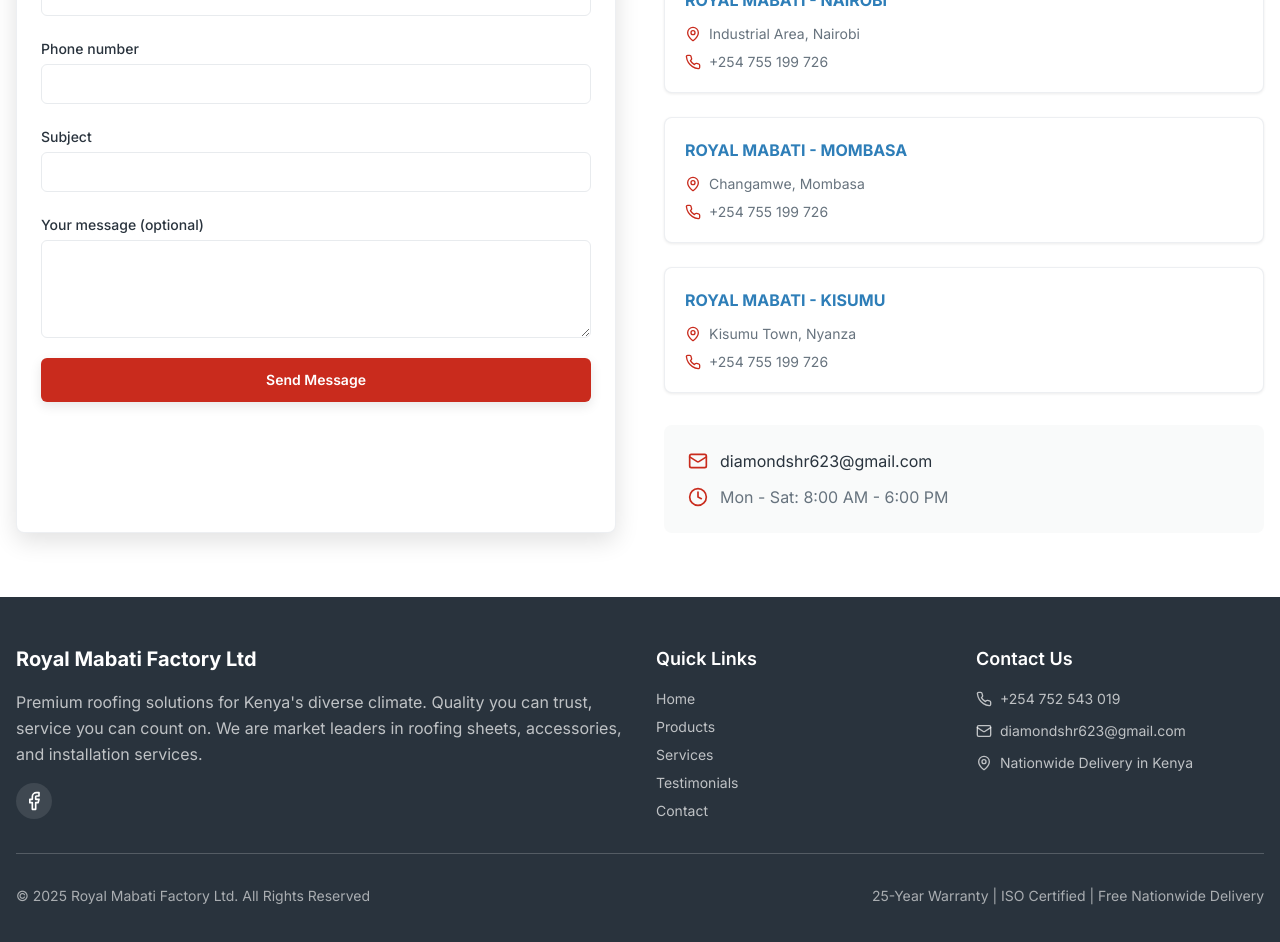
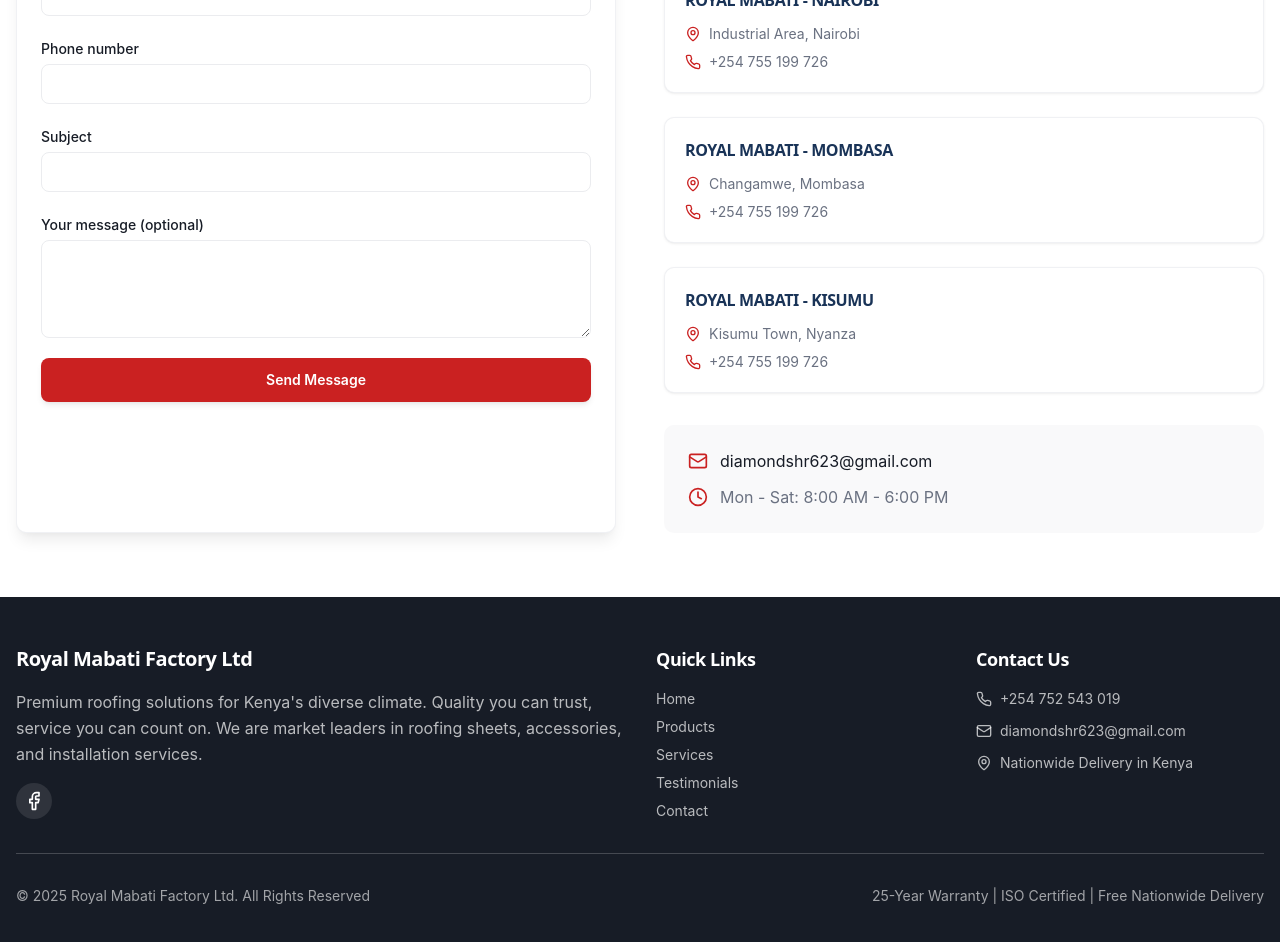
Before and after one commit to royallmabatim-ai/visionary-vistas-engine, a React (Vite) app: page / in a window 1280 px wide. Shown: the part 5460-6402 px from the top of the page. Built offline with nearby package versions, Linux system fonts and the light colour scheme; the HTML template or start-up script is replaced by a standard one.

Commit message:
Revamped site look Kenya market
Co-authored-by: royallmabatim-ai <241586779+royallmabatim-ai@users.noreply.github.com>

```diff
--- a/src/index.css
+++ b/src/index.css
@@ -2,119 +2,99 @@
 @tailwind components;
 @tailwind utilities;
 
-/* Royal Mabati Design System - Inspired by Gypsum Ceiling Kenya
-   Professional red/blue accent theme with clean modern aesthetic
-*/
+/* Royal Mabati — Bold, Premium Kenyan Roofing Brand */
 
 @layer base {
   :root {
     --background: 0 0% 100%;
-    --foreground: 210 20% 20%;
+    --foreground: 220 25% 12%;
 
     --card: 0 0% 100%;
-    --card-foreground: 210 20% 20%;
+    --card-foreground: 220 25% 12%;
 
     --popover: 0 0% 100%;
-    --popover-foreground: 210 20% 20%;
+    --popover-foreground: 220 25% 12%;
 
-    /* Primary: Deep Red - matching the reference site */
-    --primary: 5 75% 45%;
+    /* Primary: Bold Crimson Red */
+    --primary: 0 72% 46%;
     --primary-foreground: 0 0% 100%;
 
-    /* Secondary: Steel Blue for professional contrast */
-    --secondary: 205 60% 45%;
+    /* Secondary: Deep Navy for authority */
+    --secondary: 215 55% 22%;
     --secondary-foreground: 0 0% 100%;
 
-    --muted: 210 15% 96%;
-    --muted-foreground: 210 10% 45%;
+    --muted: 220 14% 96%;
+    --muted-foreground: 220 10% 46%;
 
-    /* Accent: Bright Red for CTAs and highlights */
-    --accent: 5 85% 50%;
+    /* Accent: Warm Amber for highlights */
+    --accent: 38 92% 50%;
     --accent-foreground: 0 0% 100%;
 
-    /* Gold for premium badges */
-    --gold: 45 100% 50%;
-    --gold-foreground: 210 20% 15%;
+    /* Success green for sale badges */
+    --success: 152 60% 40%;
+    --success-foreground: 0 0% 100%;
 
-    /* Sale badge green */
-    --success: 145 65% 42%;
-    --success-foreground: 0 0% 100%;
+    --gold: 42 100% 50%;
+    --gold-foreground: 220 25% 12%;
 
     --destructive: 0 84% 60%;
     --destructive-foreground: 0 0% 100%;
 
-    --border: 210 15% 88%;
-    --input: 210 15% 92%;
-    --ring: 5 75% 45%;
+    --border: 220 13% 90%;
+    --input: 220 13% 93%;
+    --ring: 0 72% 46%;
 
-    --radius: 0.5rem;
-
-    /* Gradients */
-    --gradient-primary: linear-gradient(135deg, hsl(5, 75%, 45%) 0%, hsl(5, 80%, 35%) 100%);
-    --gradient-hero: linear-gradient(135deg, hsl(5, 75%, 40%) 0%, hsl(5, 80%, 30%) 100%);
-    --gradient-secondary: linear-gradient(135deg, hsl(205, 60%, 45%) 0%, hsl(205, 65%, 35%) 100%);
-    --gradient-card: linear-gradient(180deg, hsl(0, 0%, 100%) 0%, hsl(210, 20%, 98%) 100%);
+    --radius: 0.625rem;
 
     /* Shadows */
-    --shadow-sm: 0 1px 3px rgba(0, 0, 0, 0.08);
-    --shadow-md: 0 4px 12px rgba(0, 0, 0, 0.1);
-    --shadow-lg: 0 8px 24px rgba(0, 0, 0, 0.12);
-    --shadow-xl: 0 16px 40px rgba(0, 0, 0, 0.15);
-    --shadow-accent: 0 4px 16px rgba(185, 28, 28, 0.25);
+    --shadow-sm: 0 1px 3px 0 rgba(0, 0, 0, 0.06), 0 1px 2px -1px rgba(0, 0, 0, 0.06);
+    --shadow-md: 0 4px 6px -1px rgba(0, 0, 0, 0.08), 0 2px 4px -2px rgba(0, 0, 0, 0.06);
+    --shadow-lg: 0 10px 15px -3px rgba(0, 0, 0, 0.08), 0 4px 6px -4px rgba(0, 0, 0, 0.04);
+    --shadow-xl: 0 20px 25px -5px rgba(0, 0, 0, 0.1), 0 8px 10px -6px rgba(0, 0, 0, 0.06);
+    --shadow-accent: 0 4px 14px -2px hsla(0, 72%, 46%, 0.3);
 
     --sidebar-background: 0 0% 98%;
     --sidebar-foreground: 240 5.3% 26.1%;
-    --sidebar-primary: 5 75% 45%;
+    --sidebar-primary: 0 72% 46%;
     --sidebar-primary-foreground: 0 0% 100%;
     --sidebar-accent: 240 4.8% 95.9%;
-    --sidebar-accent-foreground: 5 75% 45%;
+    --sidebar-accent-foreground: 0 72% 46%;
     --sidebar-border: 220 13% 91%;
-    --sidebar-ring: 5 75% 45%;
+    --sidebar-ring: 0 72% 46%;
   }
 
   .dark {
-    --background: 210 20% 8%;
+    --background: 220 20% 7%;
     --foreground: 0 0% 98%;
-
-    --card: 210 20% 12%;
+    --card: 220 20% 10%;
     --card-foreground: 0 0% 98%;
-
-    --popover: 210 20% 12%;
+    --popover: 220 20% 10%;
     --popover-foreground: 0 0% 98%;
-
-    --primary: 5 80% 55%;
+    --primary: 0 75% 55%;
     --primary-foreground: 0 0% 100%;
-
-    --secondary: 205 50% 40%;
+    --secondary: 215 45% 35%;
     --secondary-foreground: 0 0% 100%;
-
-    --muted: 210 15% 18%;
-    --muted-foreground: 210 10% 60%;
-
-    --accent: 5 85% 55%;
+    --muted: 220 15% 16%;
+    --muted-foreground: 220 10% 60%;
+    --accent: 38 90% 55%;
     --accent-foreground: 0 0% 100%;
-
-    --gold: 45 100% 55%;
-    --gold-foreground: 210 20% 10%;
-
-    --success: 145 65% 48%;
+    --success: 152 55% 45%;
     --success-foreground: 0 0% 100%;
-
+    --gold: 42 100% 55%;
+    --gold-foreground: 220 20% 10%;
     --destructive: 0 62% 45%;
     --destructive-foreground: 0 0% 100%;
-
-    --border: 210 15% 22%;
-    --input: 210 15% 22%;
-    --ring: 5 80% 55%;
-
-    --sidebar-background: 210 15% 10%;
+    --border: 220 15% 20%;
+    --input: 220 15% 20%;
+    --ring: 0 75% 55%;
+    --sidebar-background: 220 15% 10%;
     --sidebar-foreground: 0 0% 98%;
-    --sidebar-primary: 5 80% 55%;
+    --sidebar-primary: 0 75% 55%;
     --sidebar-primary-foreground: 0 0% 100%;
-    --sidebar-accent: 210 10% 18%;
+    --sidebar-accent: 220 10% 16%;
     --sidebar-accent-foreground: 0 0% 98%;
-    --sidebar-border: 210 10% 20%;
-    --sidebar-ring: 5 80% 55%;
+    --sidebar-border: 220 10% 20%;
+    --sidebar-ring: 0 75% 55%;
   }
 }
 
@@ -124,18 +104,48 @@
   }
 
   body {
-    @apply bg-background text-foreground;
-    font-family: 'Inter', -apple-system, BlinkMacSystemFont, 'Segoe UI', system-ui, sans-serif;
+    @apply bg-background text-foreground antialiased;
+    font-family: 'Plus Jakarta Sans', -apple-system, BlinkMacSystemFont, 'Segoe UI', system-ui, sans-serif;
   }
 
   h1, h2, h3, h4, h5, h6 {
-    font-family: 'Inter', -apple-system, BlinkMacSystemFont, 'Segoe UI', system-ui, sans-serif;
+    font-family: 'Space Grotesk', 'Plus Jakarta Sans', system-ui, sans-serif;
+    @apply tracking-tight;
   }
 }
 
-/* Top accent bar like the reference site */
+/* Utility classes */
 @layer components {
   .accent-bar {
-    @apply h-1 bg-primary;
+    @apply h-1 w-full;
+    background: linear-gradient(90deg, hsl(var(--primary)) 0%, hsl(var(--accent)) 50%, hsl(var(--primary)) 100%);
+  }
+
+  .section-subtitle {
+    @apply inline-block text-xs font-semibold uppercase tracking-[0.2em] text-primary px-4 py-1.5 rounded-full bg-primary/8 mb-4;
+  }
+
+  .glass-card {
+    @apply bg-background/80 backdrop-blur-md border border-border/50 shadow-lg;
   }
 }
+
+/* Smooth scroll */
+html {
+  scroll-behavior: smooth;
+}
+
+/* Custom scrollbar */
+::-webkit-scrollbar {
+  width: 8px;
+}
+::-webkit-scrollbar-track {
+  background: hsl(var(--muted));
+}
+::-webkit-scrollbar-thumb {
+  background: hsl(var(--muted-foreground) / 0.3);
+  border-radius: 4px;
+}
+::-webkit-scrollbar-thumb:hover {
+  background: hsl(var(--muted-foreground) / 0.5);
+}
```
